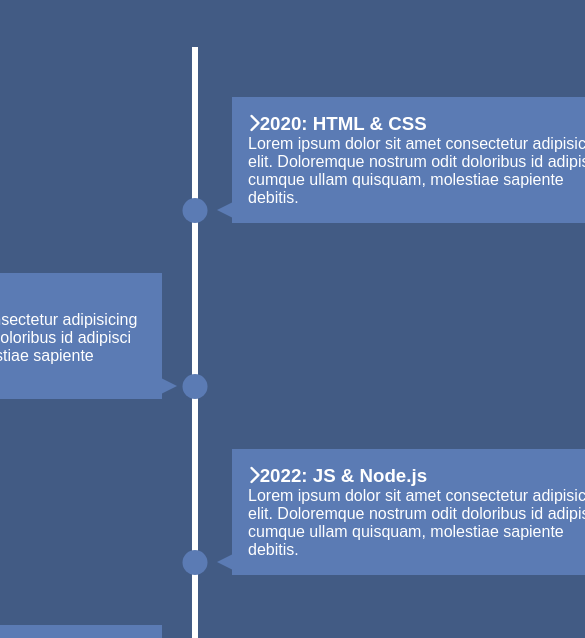
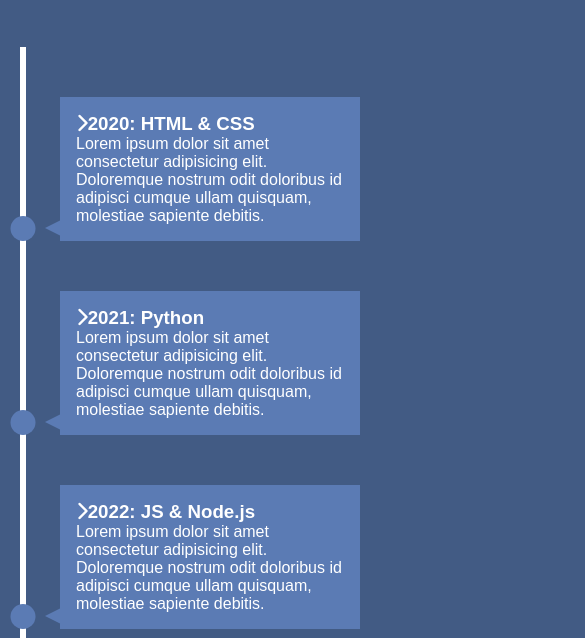
Before and after one commit to budidak/resume_timeline, a plain HTML site: page index.html in a window 390 px wide. Shown: the part 145-783 px from the top of the page, 585 px wide, since content can reach past the window. Drawn offline with Linux system fonts and the light colour scheme.

Commit message:
Add media queries

```diff
--- a/styles/style.css
+++ b/styles/style.css
@@ -111,3 +111,33 @@
   border-width: 8px 0px 8px 16px;
   border-color: transparent transparent transparent var(--secondary-color);
 }
+
+@media (max-width: 90rem) {
+  #timeline li div {
+    width: 25rem;
+  }
+
+  #timeline li:nth-child(even) div {
+    left: -28.4rem;
+  }
+}
+
+@media (max-width: 60rem) {
+  #timeline li {
+    margin-left: 2rem;
+  }
+
+  #timeline li div {
+    width: calc(100vw - 9rem);
+  }
+
+  #timeline li:nth-child(even) div {
+    left: 4rem;
+  }
+
+  #timeline li:nth-child(even) div::before {
+    left: -1.5rem;
+    border-width: 8px 16px 8px 0;
+    border-color: transparent var(--secondary-color) transparent transparent;
+  }
+}
```
